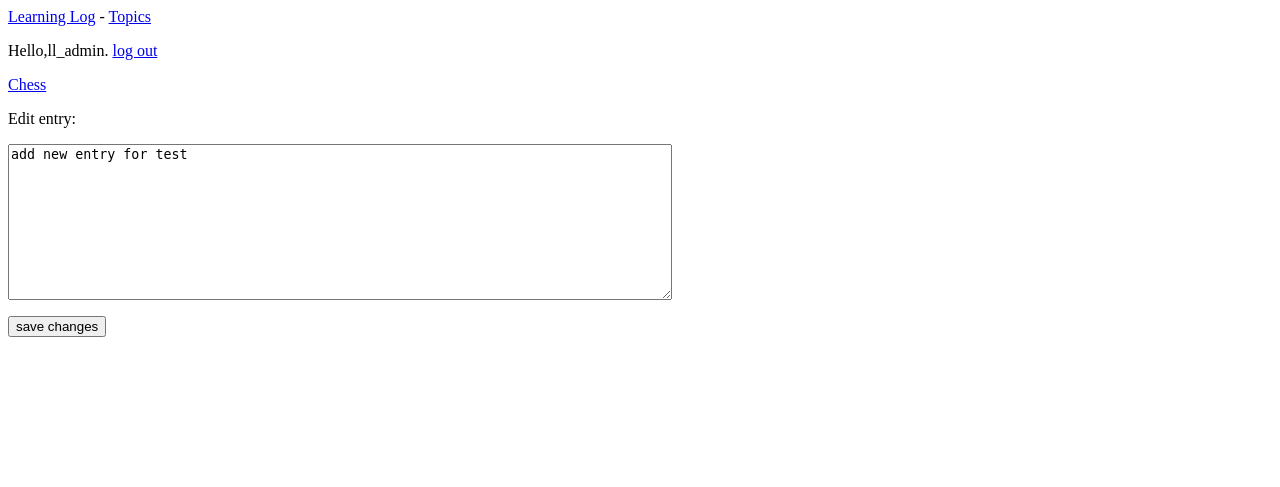
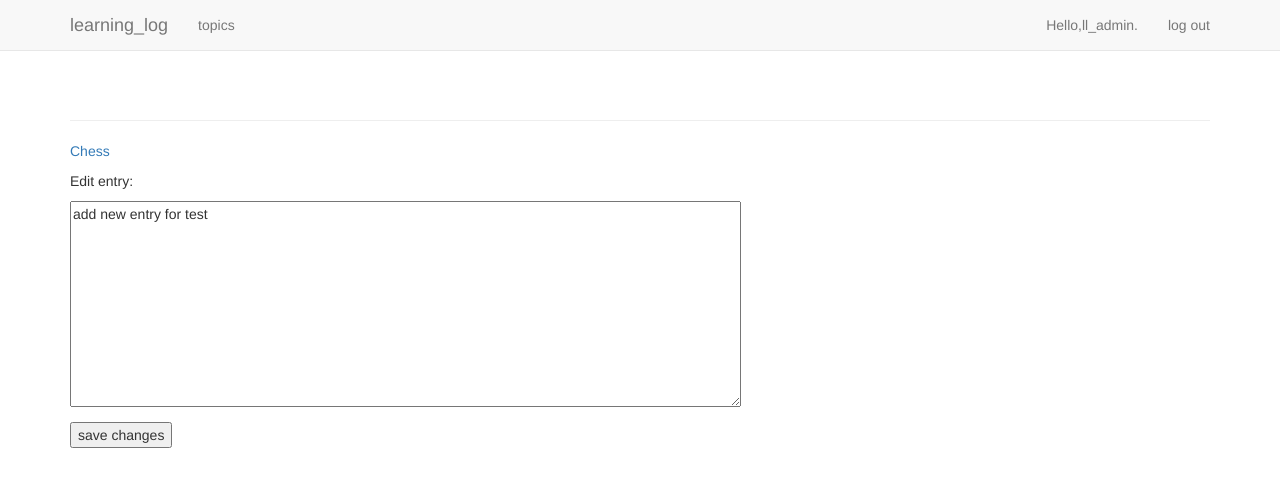
Before and after one commit to thomasli1989/learning_log, a Django app: page /edit_entry/4/ in a window 1280 px wide. Shown: the top 487 px of the page. Run offline with Django 3.2, Linux system fonts and the light colour scheme; a user stored in the database is signed in; data comes from the database, SQL or seed files in the repository; both versions use the stored data as it was after the commit; some libraries are stand-ins or nearby versions.

Commit message:
update to 20.1.3

```diff
--- a/learning_log/settings.py
+++ b/learning_log/settings.py
@@ -37,6 +37,7 @@ INSTALLED_APPS = [
     'django.contrib.sessions',
     'django.contrib.messages',
     'django.contrib.staticfiles',
+    #third part app
     'bootstrap3',
     #my app
     'learning_logs',
@@ -123,3 +124,8 @@ USE_TZ = True
 
 STATIC_URL = '/static/'
 LOGIN_URL = '/users/login/'
+
+# django-bootstrap3的设置
+BOOTSTRAP3 = {
+'include_jquery': True,
+}
--- a/learning_logs/templates/base.html
+++ b/learning_logs/templates/base.html
@@ -1,17 +1,53 @@
-<p> <a href="{% url 'learning_logs:index' %}">Learning Log</a> -
-    <a href="{% url 'learning_logs:topics' %}">Topics</a>
-</p>
-<p>
-    {% if user.is_authenticated %}
-        Hello,{{ user.username}}.
-    <a href="{% url 'users:logout'%}">log out</a>
-    {% else %}
-    <li>
-    <a href="{% url 'users:register'%}">register</a>
-    </li>
-    <li>
-    <a href="{% url 'users:login'%}">log in</a>
-    </li>
-    {% endif %}
-</p>
-{% block content %}{% endblock content %}
+{% load bootstrap3%}
+
+<!DOCTYPE html>
+<html lang="en">
+    <head>
+        <meta charset ="utf-8">
+        <meta http-equiv="X-UA-Compatible" content="IE=edge">
+        <meta name="viewport" content="width=device-width,initial-scale=1">
+
+        <title>Learning Log</title>
+
+        {% bootstrap_css %}
+        {% bootstrap_javascript %}
+
+    </head>
+    <body>
+        <!-- Static navbar-->
+        <nav class ="navbar navbar-default navbar-static-top">
+            <div class="container">
+
+                <div class="navbar-header">
+                    <button type="button" class="navbar-toggle collapsed"
+                    data-taggle="collapse" data-target="#navbar"
+                    aria-expanded="false" aria-controls="navbar">
+                    </button>
+                    <a class ="navbar-brand" href="{% url 'learning_logs:index' %}">learning_log</a>
+                </div>
+
+                <div id="navbar" class="navbar-collapse collapse">
+                    <ul class="nav navbar-nav">
+                        <li><a href= "{% url 'learning_logs:topics' %}">topics</a></li>
+                    </ul>
+                    <ul class="nav navbar-nav navbar-right">
+                        {% if user.is_authenticated %}
+                            <li><a>Hello,{{ user.username }}.</a> </li>
+                            <li><a href="{% url 'users:logout'%}">log out</a></li>
+                        {% else %}
+                            <li><a href="{% url 'users:register'%}">register</a></li>
+                            <li><a href="{% url 'users:login'%}">log in</a></li>
+                        {% endif %}
+                    </ul>
+                </div><!--/.nav-collapse-->
+            </div>
+        </nav>
+            <div class="container">
+                <div class="page-header">
+                    {% block header %}{% endblock header %}
+                </div>
+                <div>
+                    {% block content %}{% endblock content %}
+                </div>
+            </div><!--/container-->
+    </body>
```
Also changed, not shown: README.md (deleted), db.sqlite3.
